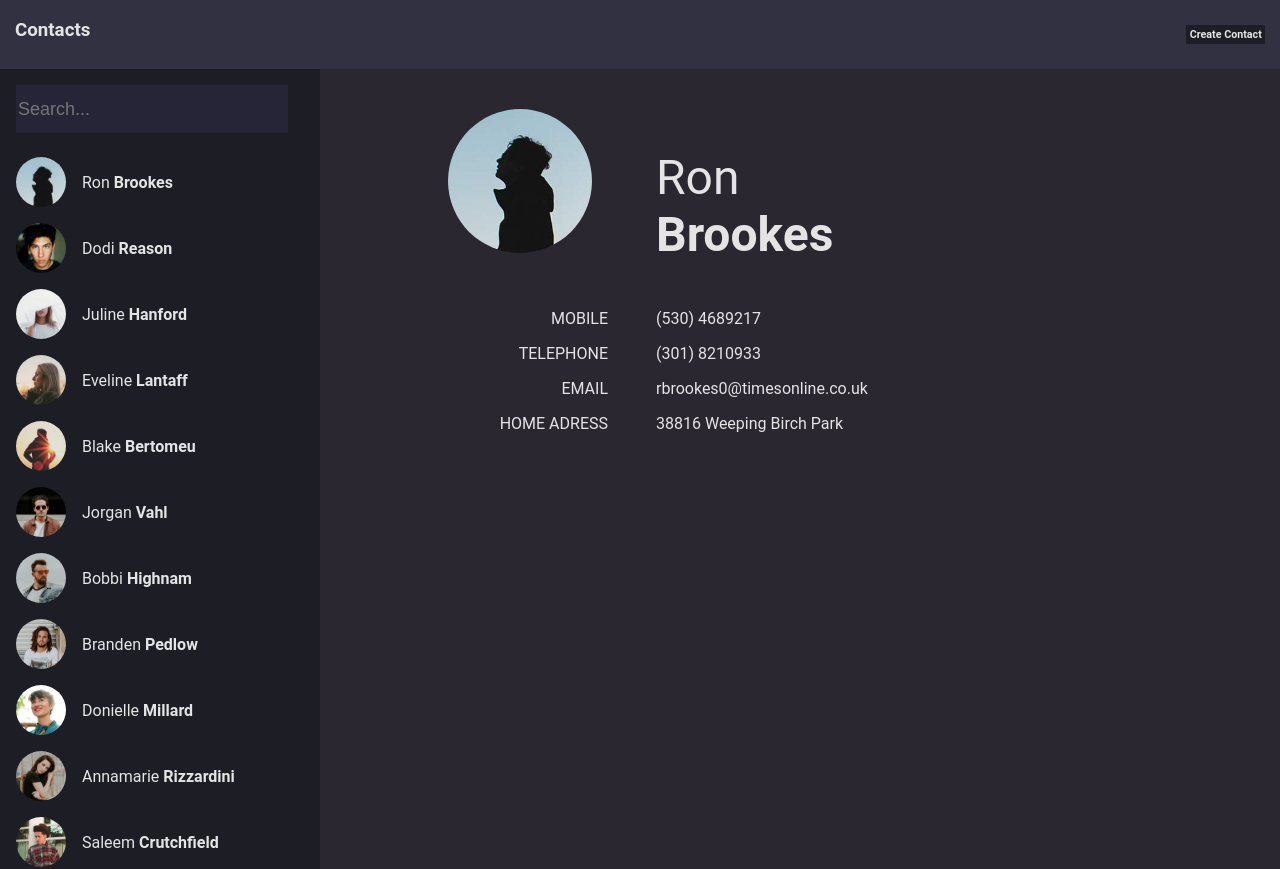
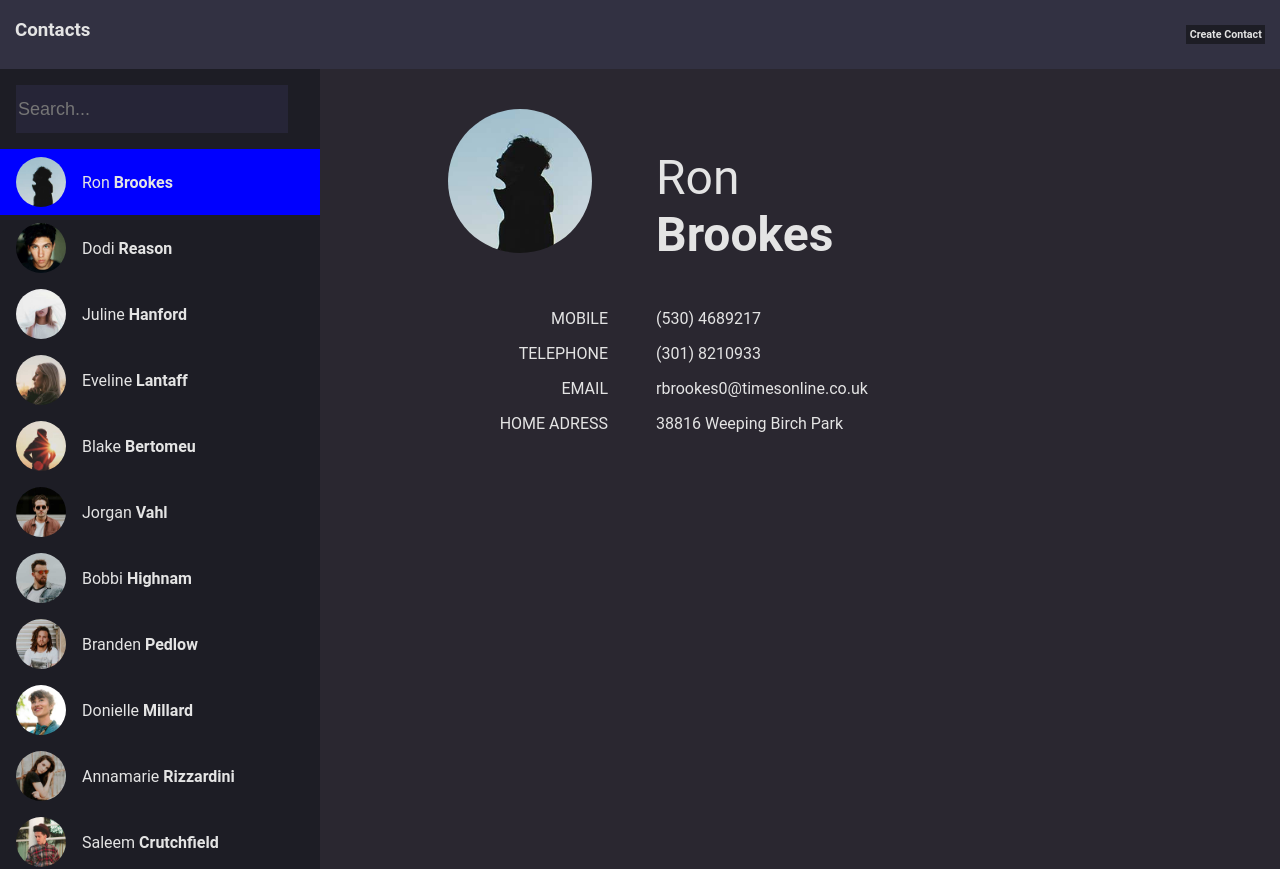
Before and after one commit to fgsumer/homework, a React (Create React App) app in the folder contacts/: page / in a window 1280 px wide. Built offline with nearby package versions, Linux system fonts and the light colour scheme.

Commit message:
refactoring

```diff
--- a/contacts/src/App.css
+++ b/contacts/src/App.css
@@ -41,18 +41,22 @@ input {
   font-family: Roboto;
   width: 25%;
 }
-.list_items {
+.list_item {
   display: flex;
   flex-direction: row;
   align-items: center;
 }
-.list_items > img {
+.list_item > img {
   border-radius: 100%;
   width: 50px;
   height: 50px;
   margin: 0.5rem 1rem 0.5rem 1rem;
 }
 
+.list_item.active {
+  background: blue;
+  cursor: pointer;
+}
 /* ______DETAILS______ */
 .contact_details {
   background: #2a2730;
@@ -61,6 +65,7 @@ input {
   display: flex;
   flex-direction: column;
 }
+
 h1 {
   text-align: center;
   vertical-align: middle;
--- a/contacts/src/App.js
+++ b/contacts/src/App.js
@@ -12,22 +12,34 @@ class App extends React.Component {
     super(props);
     this.state = {
       query: '',
+      activePerson: contacts[0],
     };
-    this.searchHandler = this.searchHandler.bind(this);
+
+    this.onSearchHandler = this.onSearchHandler.bind(this);
+    this.onSetActivePerson = this.onSetActivePerson.bind(this);
   }
-  searchHandler(event) {
+
+  onSearchHandler(event) {
     this.setState({
       query: event.target.value,
+    });
+
+    console.log(this.query);
+  }
+
+  onSetActivePerson(person) {
+    this.setState({
+      activePerson: person,
     });
   }
 
   render() {
-    const { query } = this.state;
+    const { query, activePerson } = this.state;
 
     let filteredPersons = contacts.filter(
       person =>
-        person.firstName.toLowerCase().indexOf(query.toLowerCase()) !== -1 ||
-        person.lastName.toLowerCase().indexOf(query.toLowerCase()) !== -1,
+        person.firstName.toLowerCase().includes(query.toLowerCase()) ||
+        person.lastName.toLowerCase().includes(query.toLowerCase()),
     );
 
     return (
@@ -35,16 +47,18 @@ class App extends React.Component {
         <Header />
         <div className="flex_container">
           <SearchContacts
-            searchHandler={this.searchHandler}
+            onSearchHandler={this.onSearchHandler}
             query={query}
-            filteredPersons={filteredPersons}
+            person={filteredPersons}
+            activePerson={activePerson}
+            onSetActivePerson={this.onSetActivePerson}
           />
           {filteredPersons.length === 0 ? (
             <h1 className="contact_details" style={{ margin: 0 }}>
               No such person
             </h1>
           ) : (
-            <ContactDetails filteredPersons={filteredPersons} />
+            <ContactDetails person={activePerson} />
           )}
         </div>
       </div>
--- a/contacts/src/Components/ContactDetails.js
+++ b/contacts/src/Components/ContactDetails.js
@@ -1,27 +1,12 @@
 import React from 'react';
 
-function ContactDetails({ filteredPersons }) {
-  const mapped = filteredPersons.map(person => (
-    <div className="contact_details" style={{ color: 'red' }} key={person.id}>
-      <div className="contact_name">
-        {/* <img
-          className="icon"
-          alt="avatar"
-          src={`./profiles/${person.profileImage}`}
-          // src={'./profiles/female-1.jpg'}
-        /> */}
-        {/* <p>
-          {person.firstName} <span style={{ fontWeight: 'bold' }}>{person.lastName}</span>
-        </p> */}
-      </div>
+const ContactDetails = ({ person }) => {
+  return (
+    <div className="contact_details" style={{ color: 'red' }}>
+      <div className="contact_name"></div>
       <div className="row">
         <div className="column">
-          <img
-            className="icon"
-            alt="avatar"
-            src={`./profiles/${person.profileImage}`}
-            // src={'./profiles/female-1.jpg'}
-          />
+          <img className="icon" alt="avatar" src={`./profiles/${person.profileImage}`} />
         </div>
         <div className="column">
           <p style={{ fontSize: '3rem' }}>
@@ -44,8 +29,7 @@ function ContactDetails({ filteredPersons }) {
         </div>
       </div>
     </div>
-  ));
-  return <>{mapped[0]}</>;
-}
+  );
+};
 
 export default ContactDetails;
--- a/contacts/src/Components/Header.js
+++ b/contacts/src/Components/Header.js
@@ -1,12 +1,12 @@
 import React from 'react';
 
-function Header() {
+const Header = () => {
   return (
     <header className="header">
       <h3>Contacts</h3>
       <h6>Create Contact</h6>
     </header>
   );
-}
+};
 
 export default Header;
--- a/contacts/src/Components/SearchContacts.js
+++ b/contacts/src/Components/SearchContacts.js
@@ -1,7 +1,6 @@
 import React from 'react';
 
-function SearchContacts({ searchHandler, query, filteredPersons }) {
-  return (
+const SearchContacts = ({ onSearchHandler, query, person, activePerson, onSetActivePerson }) => (
   <>
     <div className="contacts_list">
       <input
@@ -9,16 +8,15 @@ function SearchContacts({ searchHandler, query, filteredPersons }) {
         placeHolder="Search..."
         type="text"
         value={query}
-          onChange={searchHandler}
+        onChange={onSearchHandler}
       ></input>
-        {filteredPersons.map(person => (
-          <div className="list_items" key={person.id}>
-            <img
-              className="icon"
-              alt="avatar"
-              src={`./profiles/${person.profileImage}`}
-              // src={'./profiles/female-1.jpg'}
-            />
+      {person.map(person => (
+        <div
+          className={`list_item ${activePerson === person ? 'active' : ''}`}
+          key={person.id}
+          onClick={() => onSetActivePerson(person)}
+        >
+          <img className="icon" alt="avatar" src={`./profiles/${person.profileImage}`} />
           <p>
             {person.firstName} <span style={{ fontWeight: 'bold' }}>{person.lastName}</span>
           </p>
@@ -27,6 +25,5 @@ function SearchContacts({ searchHandler, query, filteredPersons }) {
     </div>
   </>
 );
-}
 
 export default SearchContacts;
```
Lines whose indentation alone changed are shown as unchanged.
